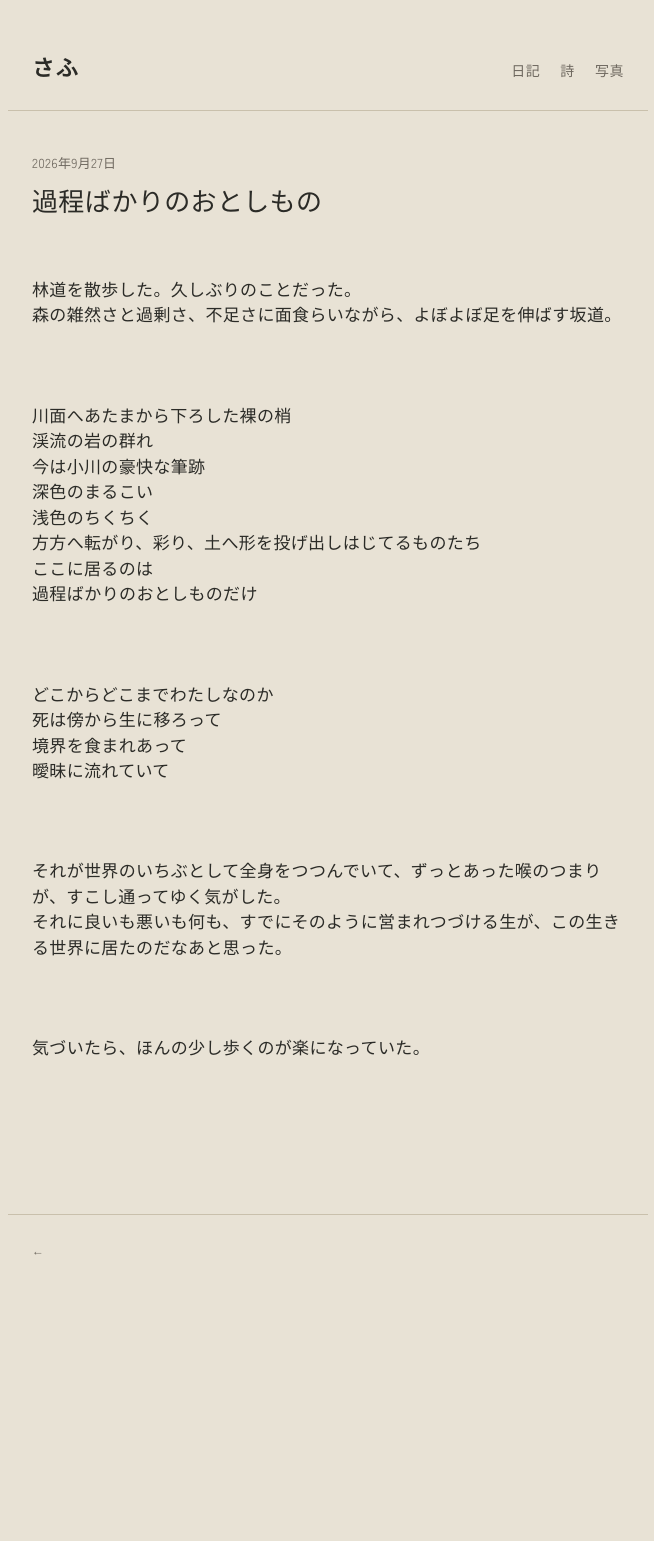
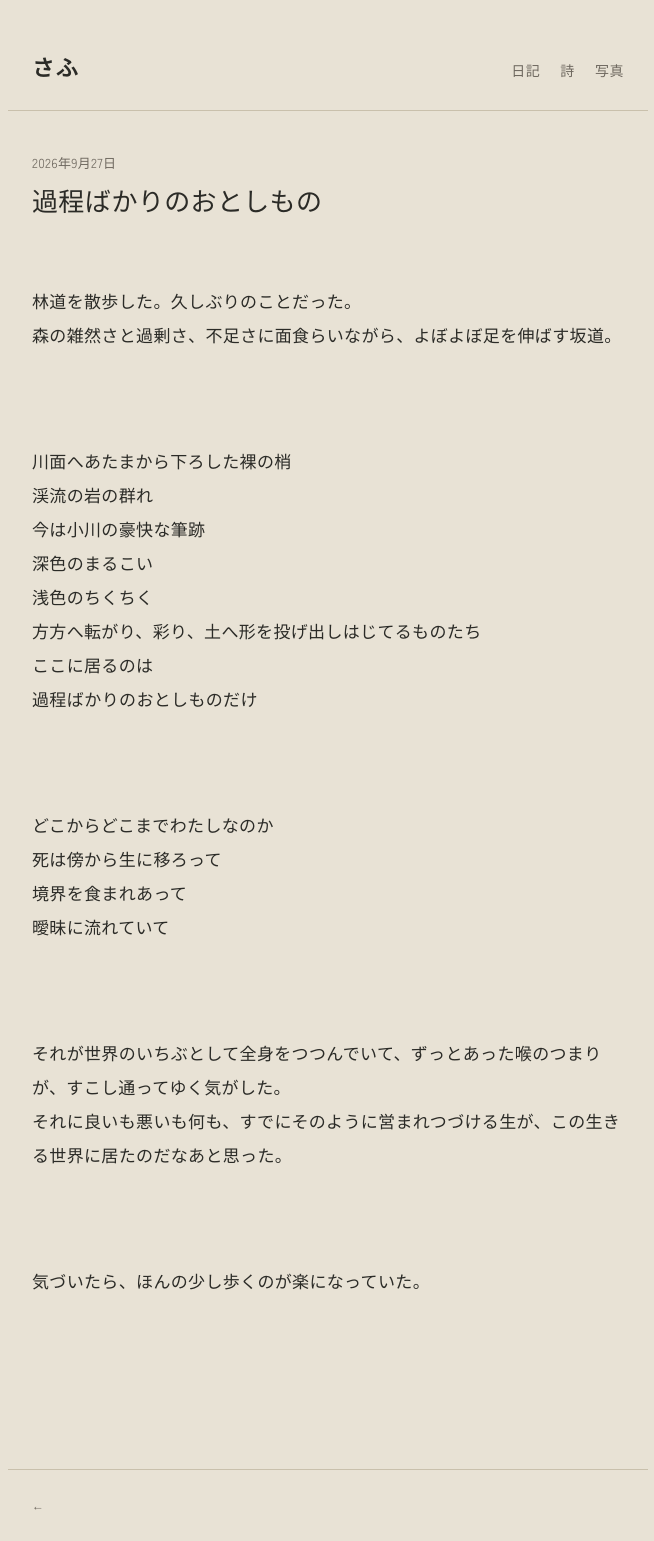
Before and after one commit to safusaf/safusaf.github.io, a Jekyll site: the page built from _posts/2026-09-27-post.md, in a window 1280 px wide. Shown: the whole page, without its empty margins (312-966 px from the left). Built offline with Jekyll 4.4.1, drawn with Linux system fonts in a browser that asks for light colours; some web fonts are replaced; before the commit the page ends 1286 px from its top, so only the background shows below that.

Commit message:
Update style.css

```diff
--- a/assets/css/style.css
+++ b/assets/css/style.css
@@ -31,7 +31,7 @@ main { max-width: 640px; margin: 0 auto; padding: 40px 24px 80px; }
 .entry-title { font-family: var(--title);  font-size: 26px; font-weight: 700; line-height: 1.5; margin: 0 0 28px; }
 .entry-body { font-size: 17px; line-height: 2; }
 .entry-body p { margin: 0 0 1.4em; }
-.entry-body { font-size: 17px; line-height: 1.5; white-space: pre-line; }
+.entry-body { font-size: 17px; line-height: 2; white-space: pre-line; }
 .entry-poem .entry-title { margin-bottom: 40px; }
 .poem-body { white-space: pre-line; font-size: 18px; line-height: 1.15; }
 .entry-poem .entry-date { margin-top: 40px; }
```
